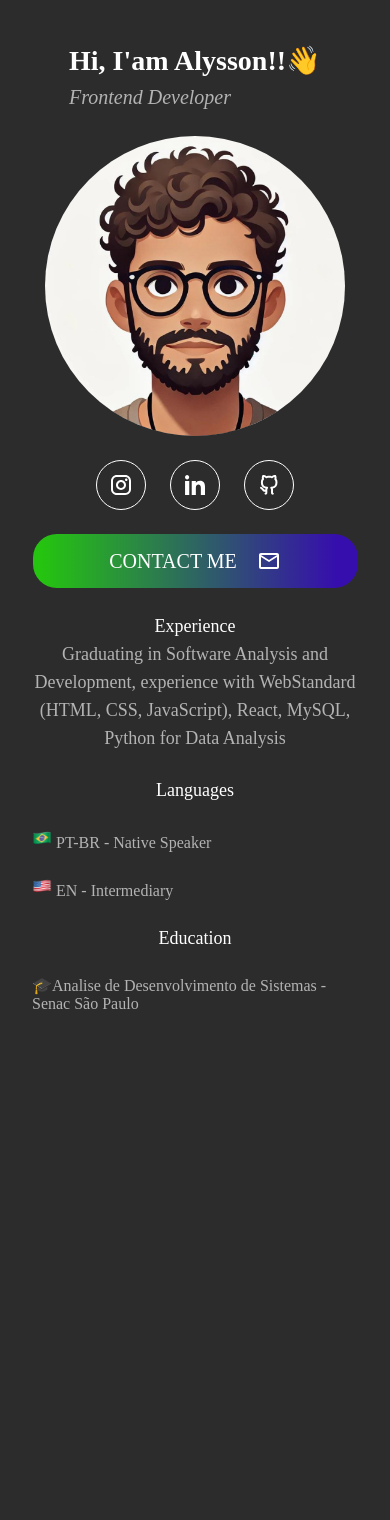
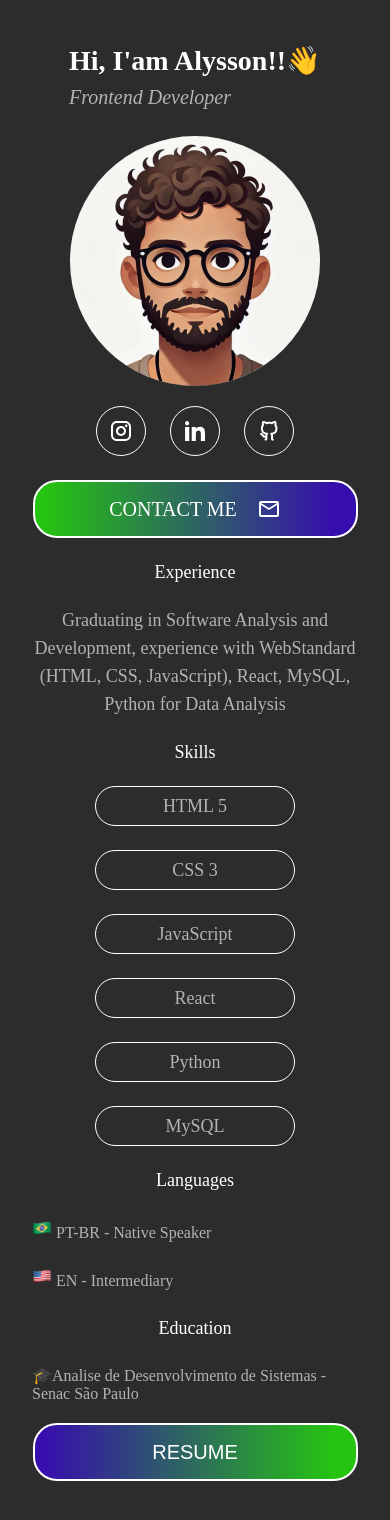
Before and after one commit to Alysson-Assis/My-Portfolio, a Next.js app: page / in a window 390 px wide. Before the commit the page ends 1053 px from the top, so only its background shows below. Built offline with nearby package versions, Linux system fonts and the light colour scheme.

Commit message:
feat: layout concluido e responsividade adicionada.
Arrumar o link/button do resume

```diff
--- a/package.json
+++ b/package.json
@@ -9,6 +9,7 @@
     "lint": "next lint"
   },
   "dependencies": {
+    "@types/pdf": "^0.0.31",
     "next": "14.2.11",
     "react": "^18",
     "react-dom": "^18",
--- a/src/app/components/experience/experience.scss
+++ b/src/app/components/experience/experience.scss
@@ -3,9 +3,12 @@
     flex-direction: column;
     align-items: center;
 
+    gap:20px;
+
     grid-area: experience;
 
     p{
+        display: flex;
         font-weight: 300;
         font-size: 18px;
         line-height: 28px;
@@ -16,9 +19,32 @@
     @media (min-width: 768px){
         align-items: flex-start;
         p{
+            display: flex;
             font-size: 20px;
             line-height: 36px;
             text-align: start;
         }
     }
+    .skills{
+        display: flex;
+        flex-direction: column;
+        gap: 24px;
+
+
+        p{
+            width: 200px;
+            height: 40px;
+            border-radius: 24px;
+            border: 1px solid white;
+            justify-content: center;
+            align-items: center;
+        }
+        @media (min-width:768px){
+            flex-direction: row;
+            flex-wrap: wrap;
+            column-gap: 50px;
+        }
+
+    }
+
 }
--- a/src/app/components/experience/experience.tsx
+++ b/src/app/components/experience/experience.tsx
@@ -8,8 +8,14 @@ export function Experience(){
         <div className="experience">
         <SectionTitle  text='Experience'/>
         <p>Graduating in Software Analysis and Development, experience with WebStandard (HTML, CSS, JavaScript), React, MySQL, Python for Data Analysis</p>
-        <div className="experience-time">
-
+        <SectionTitle text='Skills'/>
+        <div className="skills">
+            <p>HTML 5</p>
+            <p>CSS 3</p>
+            <p>JavaScript</p>
+            <p>React</p>
+            <p>Python</p>
+            <p>MySQL</p>
         </div>
       </div>
     )
--- a/src/app/components/header/header.tsx
+++ b/src/app/components/header/header.tsx
@@ -14,8 +14,8 @@ export function Header(){
           <Image
             src={ImagePerfil}
             alt="Next.js logo"
-            width={300}
-            height={300}
+            width={250}
+            height={250}
             priority
         />
       </div>
--- a/src/app/components/informations/information.scss
+++ b/src/app/components/informations/information.scss
@@ -19,13 +19,13 @@
     }
     span{
         color: var(--text-secundary);
-        font-size: 20px;
+        font-size: 16px;
 
     }
 
-    @media (max-width: 768px) {
+    @media (min-width: 768px) {
         span{
-            font-size: 16px;
+            font-size: 20px;
         }
     }
 
--- /dev/null
+++ b/src/app/components/resume/resume.scss
@@ -0,0 +1,26 @@
+.resume{
+    display: flex;
+    justify-content: center;
+    align-items: center;
+    grid-area: resume;
+    width: 100%;
+    height: -10px;
+
+
+    .resume-btn{
+        display: flex;
+        align-items: center;
+        justify-content: center;
+        background: linear-gradient(90deg, #360ead 2.62%, #25c410 93.38%);
+        border: 2px solid white;
+        border-radius: 24px ;
+        width: 325px;
+        padding: 12px;
+        text-align: center;
+        color: var(--text-primary);
+        font-size: 20px;
+        line-height: 30px;
+        text-transform: uppercase;
+        text-decoration: none;
+        }
+    }
--- /dev/null
+++ b/src/app/components/resume/resume.tsx
@@ -0,0 +1,14 @@
+import './resume.scss'
+import CV from './cv.pdf'
+
+
+
+export function Resume(){
+    return(
+        <div className='resume'>
+            <a download={CV}>
+            <button className="resume-btn">Resume</button></a>
+        </div>
+
+    )
+}
--- a/src/app/globals.scss
+++ b/src/app/globals.scss
@@ -1,4 +1,5 @@
 :root {
+
   --text-primary: white;
   --bg-primary: #2c2c2c;
   --text-secundary: #b3b3b3;
--- a/src/app/page.tsx
+++ b/src/app/page.tsx
@@ -1,12 +1,13 @@
-import Image from "next/image";
-import emailIico from './../../public/email-ico.svg';
+
 import { Experience } from "./components/experience/experience";
 import { Header } from "./components/header/header";
 import { Info  } from "./components/informations/informations";
 import './styles/home.scss'
 import { SocialBtn } from "./components/social-btn/social-btns";
 import { EmailIcon } from "./components/icons/email-icon";
+import { Resume } from "./components/resume/resume";
 
+declare module "*.pdf";
 
 export default function Home() {
   return (
@@ -14,9 +15,10 @@ export default function Home() {
         <Header/>
         <Experience/>
         <Info/>
+        <Resume/>
         <div className="buttons">
             <SocialBtn/>
-            <a className="btn-primary" href="mailto:teste@gmail.com">
+            <a className="btn-primary" href="mailto:alyssonassissantos@gmail.com">
               contact me
               <EmailIcon/>
             </a>
--- a/src/app/styles/home.scss
+++ b/src/app/styles/home.scss
@@ -4,14 +4,15 @@
     padding: 40px 32px;
     display: grid;
 
-    gap: 24px;
+    gap: 20px;
     justify-content: center;
     grid-template-rows: repeat(4, auto);
     grid-template-areas:
     'header'
     'btns'
     'experience'
-    'infos';
+    'infos'
+    'resume';
 
     .buttons{
         display: flex;
@@ -21,6 +22,8 @@
         gap:24px;
         grid-area: btns;
         width: 100%;
+
+
 
 
         .btn-primary{
@@ -33,7 +36,7 @@
             font-size: 20px;
             line-height: 30px;
             text-transform: uppercase;
-            border: none;
+            border: 2px solid white;
             text-decoration: none;
 
             display: flex;
@@ -47,7 +50,7 @@
 
 @media (min-width: 780px){
     .container{
-        padding: 70px 60px;
+        padding: 30px 60px;
         height: 100vh;
         grid-template-rows: fit-content(100%);
         grid-template-columns: 60% 30%;
@@ -56,6 +59,6 @@
         justify-content: space-between;
         grid-template-areas:
         'header infos'
-        'experience empty-1'
-        'empty-2 btns'
+        'experience btns'
+        'empyt resume'
 }}
```
Also changed, not shown: 2 other files (tests, documents, lock files or other folders).
